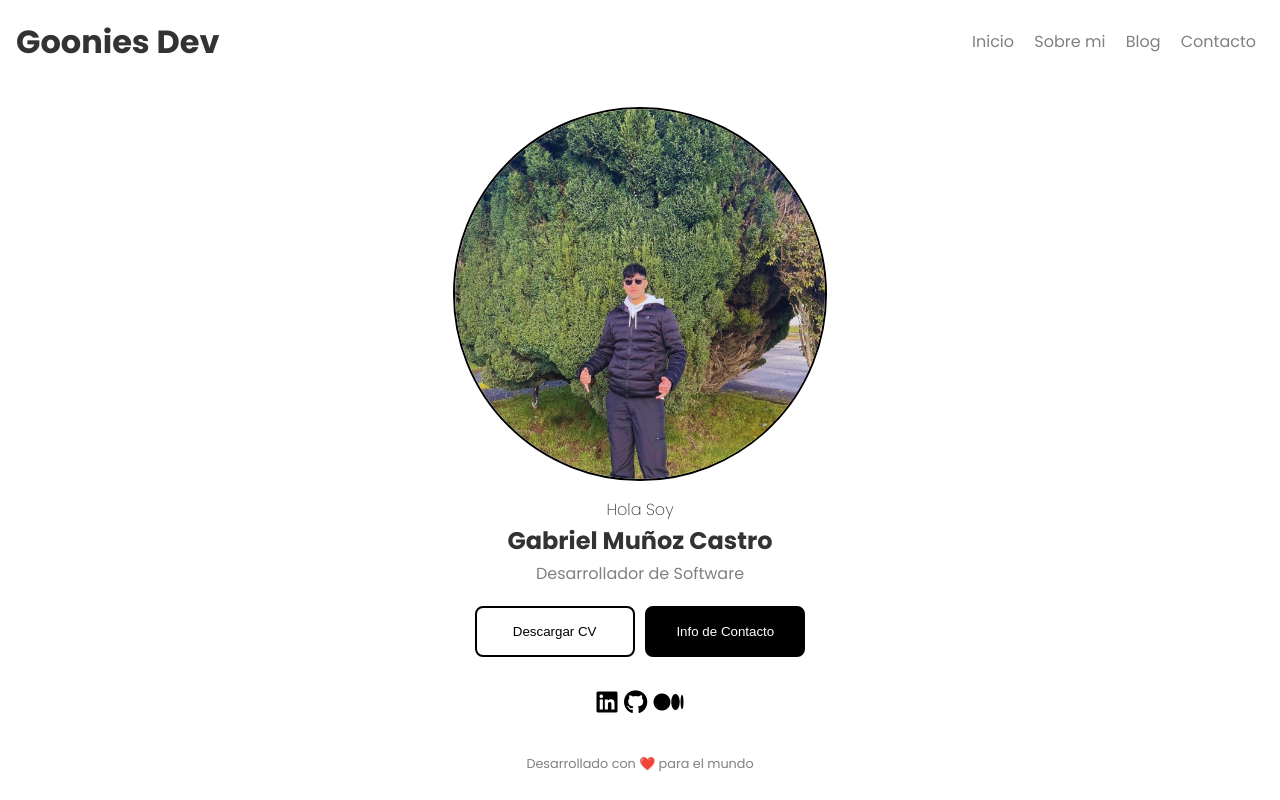
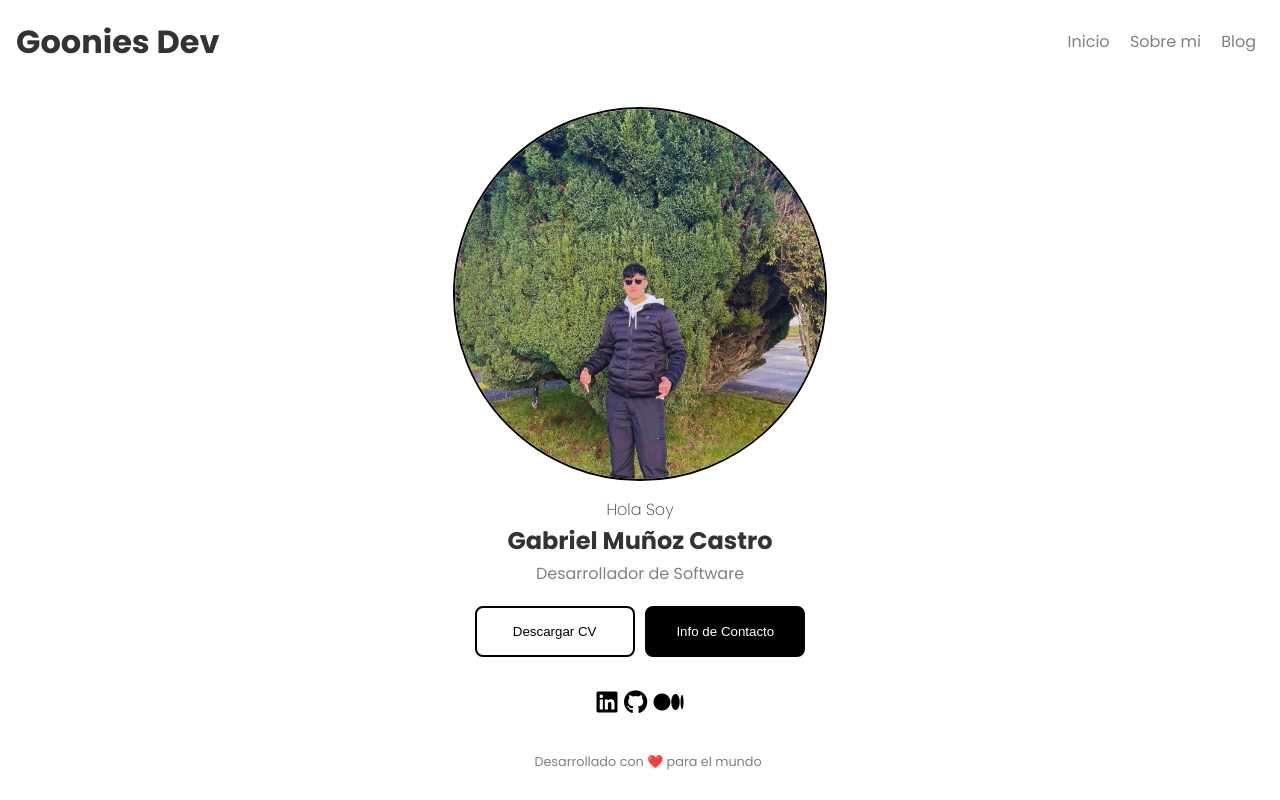
Before and after one commit to mrGoonies/blog-personal, a plain HTML site: page index.html in a window 1280 px wide. Drawn offline with Linux system fonts and the light colour scheme.

Commit message:
sticky footer

```diff
--- a/blog-personal/assets/css/style.css
+++ b/blog-personal/assets/css/style.css
@@ -123,10 +123,14 @@ body {
 }
 
 footer {
-    margin: 1rem;
     text-align: center;
     font-size: 0.8rem;
     color: gray;
+    position: absolute;
+    bottom: 0;
+    width: 100%;
+    height: 2.5rem;
+    padding: 0.5rem;
 }
 
 
--- a/index.html
+++ b/index.html
@@ -18,7 +18,6 @@
                 <li><a href="index.html">Inicio</a></li>
                 <li><a href="./blog-personal/pages/about.html">Sobre mi</a></li>
                 <li><a href="./blog-personal/pages/blog.html">Blog</a></li>
-                <li><a href="./blog-personal/pages/contacto.html">Contacto</a></li>
             </ul>
         </nav>
     </header>
```
Also changed, not shown: blog-personal/pages/contacto.html (deleted).
